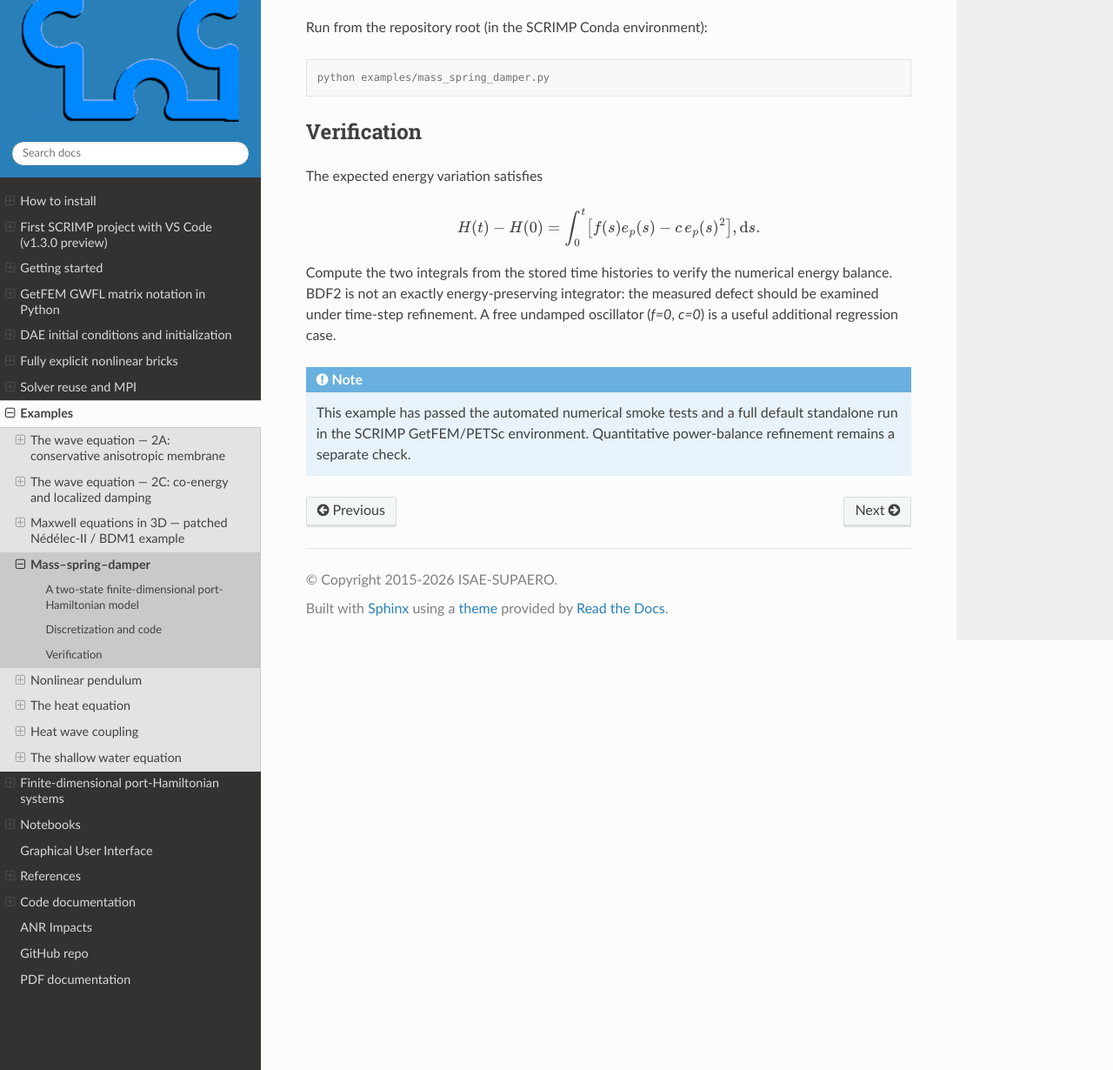
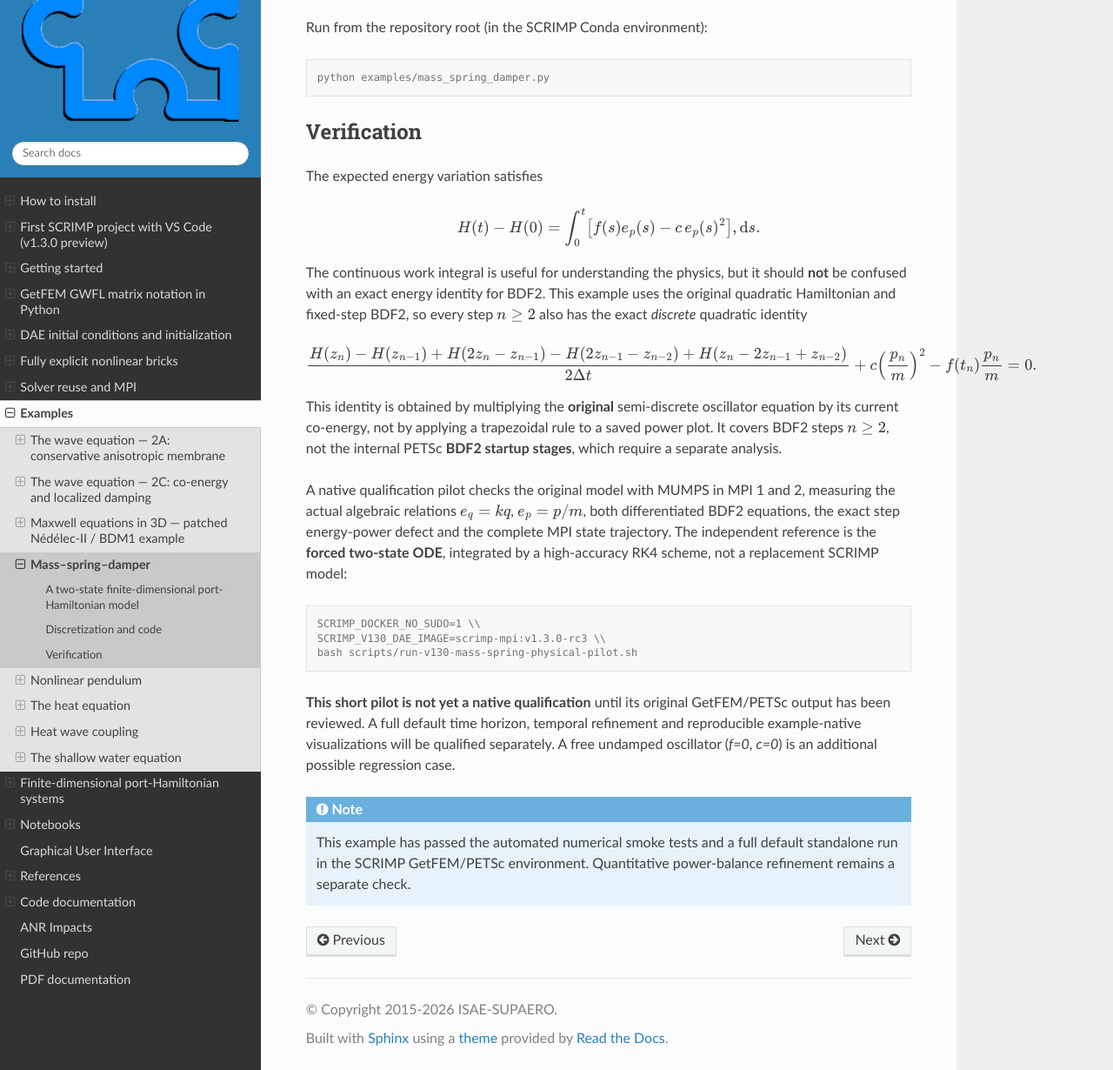
Before and after one commit to g-haine/scrimp, a Sphinx documentation site: the page built from docs/source/examples/mass_spring_damper.rst, in a window 1280 px wide and 1400 px high, scrolled down 1228 px, cut to the strip 170-1400 px from the top of the window. Shown: the whole strip at 87% size. Built offline with Sphinx 7.4.7 and the Read the Docs theme 3.1.0, drawn with Linux system fonts in a browser that asks for light colours.

Commit message:
docs: formulate exact mass-spring BDF2 power identity and pending original MPI qualification

```diff
--- a/docs/source/examples/mass_spring_damper.rst
+++ b/docs/source/examples/mass_spring_damper.rst
@@ -91,11 +91,48 @@ The expected energy variation satisfies
 
    H(t)-H(0)=\int_0^t\bigl[f(s)e_p(s)-c\,e_p(s)^2\bigr],\mathrm ds.
 
-Compute the two integrals from the stored time histories to verify
-the numerical energy balance. BDF2 is not an exactly energy-preserving
-integrator: the measured defect should be examined under time-step
-refinement. A free undamped oscillator (`f=0`, `c=0`) is a useful
-additional regression case.
+The continuous work integral is useful for understanding the physics,
+but it should **not** be confused with an exact energy identity for
+BDF2. This example uses the original quadratic Hamiltonian and
+fixed-step BDF2, so every step :math:`n\geq2` also has the exact
+*discrete* quadratic identity
+
+.. math::
+
+   \frac{
+       H(z_n)-H(z_{n-1})
+       +H(2z_n-z_{n-1})-H(2z_{n-1}-z_{n-2})
+       +H(z_n-2z_{n-1}+z_{n-2})
+   }{2\Delta t}
+   +c\left(\frac{p_n}{m}\right)^2
+   -f(t_n)\frac{p_n}{m}=0.
+
+This identity is obtained by multiplying the **original**
+semi-discrete oscillator equation by its current co-energy, not
+by applying a trapezoidal rule to a saved power plot.
+It covers BDF2 steps :math:`n\geq2`, not the internal PETSc
+**BDF2 startup stages**, which require a separate analysis.
+
+A native qualification pilot checks the original model with
+MUMPS in MPI 1 and 2, measuring the actual algebraic relations
+:math:`e_q=kq`, :math:`e_p=p/m`, both differentiated BDF2
+equations, the exact step energy-power defect and the complete
+MPI state trajectory. The independent reference is the
+**forced two-state ODE**, integrated by a high-accuracy RK4
+scheme, not a replacement SCRIMP model:
+
+.. code-block:: console
+
+   SCRIMP_DOCKER_NO_SUDO=1 \\
+   SCRIMP_V130_DAE_IMAGE=scrimp-mpi:v1.3.0-rc3 \\
+   bash scripts/run-v130-mass-spring-physical-pilot.sh
+
+**This short pilot is not yet a native qualification** until
+its original GetFEM/PETSc output has been reviewed. A full default
+time horizon, temporal refinement and reproducible example-native
+visualizations will be qualified separately. A free undamped
+oscillator (`f=0`, `c=0`) is an additional possible
+regression case.
 
 .. note::
 
```
